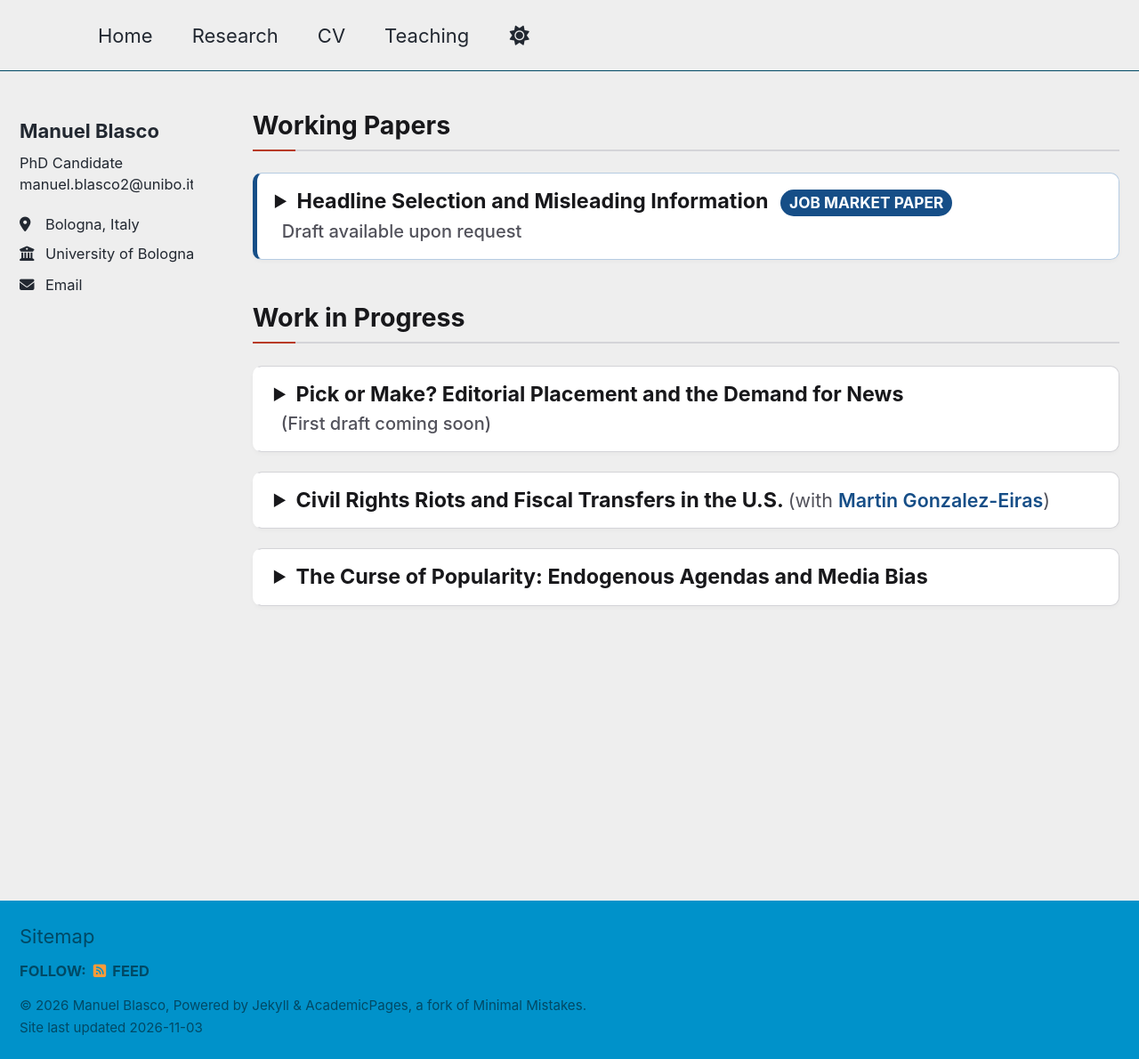
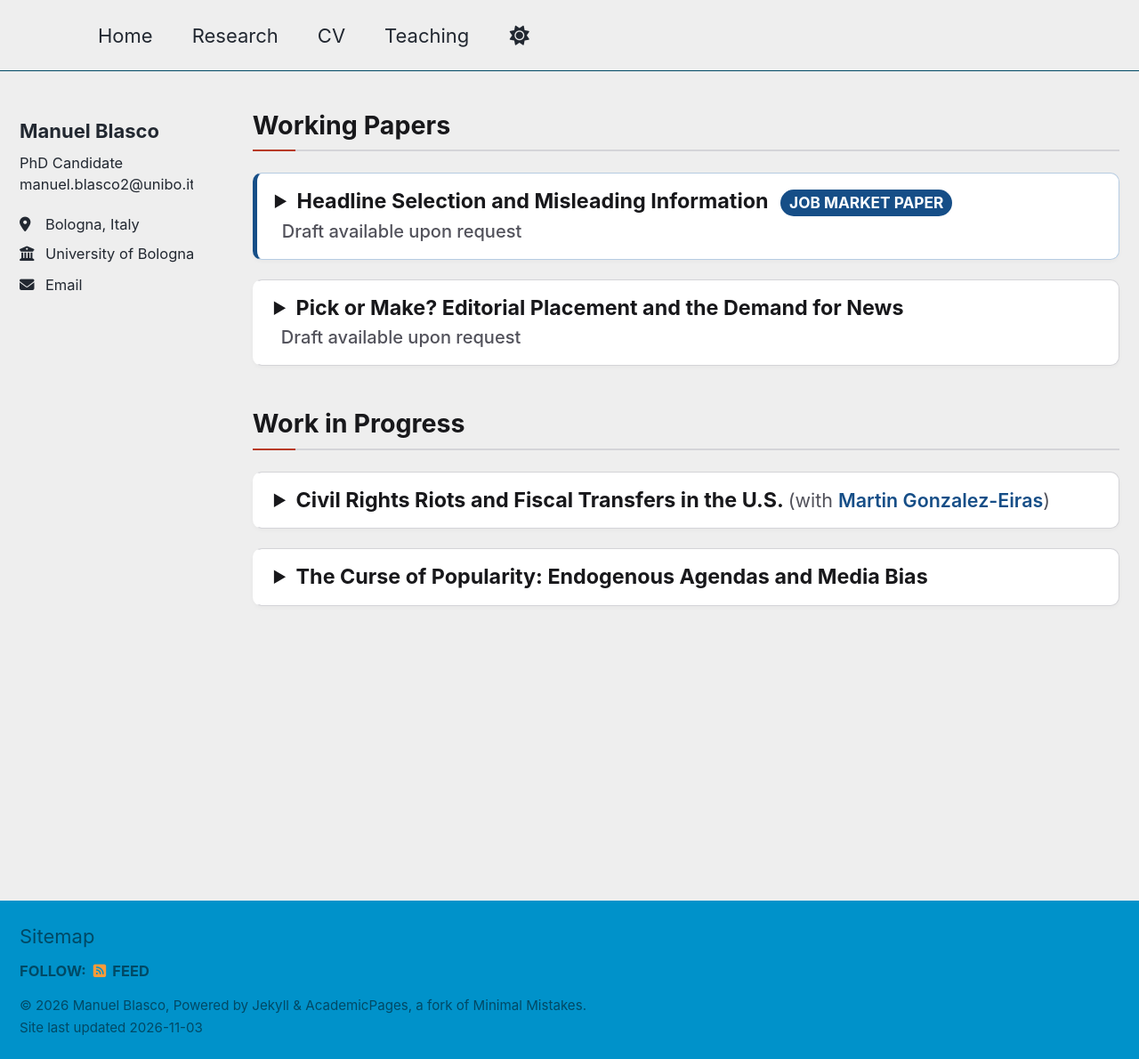
Before and after one commit to ManuelBlasco/manuelblasco.github.io, a Jekyll site: the page built from _pages/research.md, in a window 1280 px wide and 1190 px high. Shown: the whole window at 89% size. Built offline with Jekyll 4.4.1, drawn with Linux system fonts in a browser that asks for light colours; a script that is not in the unit is left out; part of the change alters nothing that is shown.

Commit message:
Update research.md

```diff
--- a/_pages/research.md
+++ b/_pages/research.md
@@ -128,19 +128,19 @@ details.paper-card summary:hover {
   </div>
 </details>
 
-<h2 class="section-heading">Work in Progress</h2>
-
 <details class="paper-card">
   <summary>
     Pick or Make? Editorial Placement and the Demand for News
-    <span class="badge-status">(First draft coming soon)</span>
+    <span class="badge-status">Draft available upon request</span>
   </summary>
   <div class="abstract-content">
     <p>
-      Articles prominently displayed on a newspaper's homepage attract the most readers, but does prominence reflect consumer appeal or create it? I study how editorial curation shapes public attention using a novel year-long panel of all articles published by the New York Times, hourly homepage snapshots, and daily most-read rankings. Exploiting within-article variation in placement across days and testing for dynamic selection, I find that editors make rather than pick winners: selection on unobserved appeal explains at most 7 percent of the prominence premium, whereas high homepage exposure multiplies an article's odds of being read fourteenfold. Estimating a rank-ordered demand model, I simulate counterfactual homepages to price editorial gatekeeping. Relative to a click-maximizing benchmark, human editors knowingly forgo predictable readership—primarily on U.S. politics and yesterday's viral stories—to reserve prime display space for fresh international and business reporting.
+      Articles prominently displayed on a newspaper's homepage attract the most readers. Because editors place articles according to their news value, how much of this premium is the effect of placement itself? I study how editorial placement shapes public attention using a year-long panel of all articles published by the \emph{New York Times}, hourly homepage snapshots, and daily most-read rankings. I exploit within-article variation in placement across days and test whether placements track time-varying appeal. The premium reflects placement itself: appeal beyond an article's topic, timing, and measured content explains at most 7 percent of it, whereas high homepage exposure raises an article's probability of reaching the most-read list roughly tenfold. I then estimate a rank-ordered model of demand for articles from the daily menu and simulate counterfactual homepages to price editorial curation. Relative to a click-maximizing allocation of the same slots, editors forgo predictable readership to reserve prime display space for fresh international and business reporting. The readership they forgo lies mainly in U.S.\ politics and in stories at the peak of their readership cycle, typically a day after publication.
     </p>
   </div>
 </details>
+
+<h2 class="section-heading">Work in Progress</h2>
 
 <details class="paper-card">
   <summary>
```
